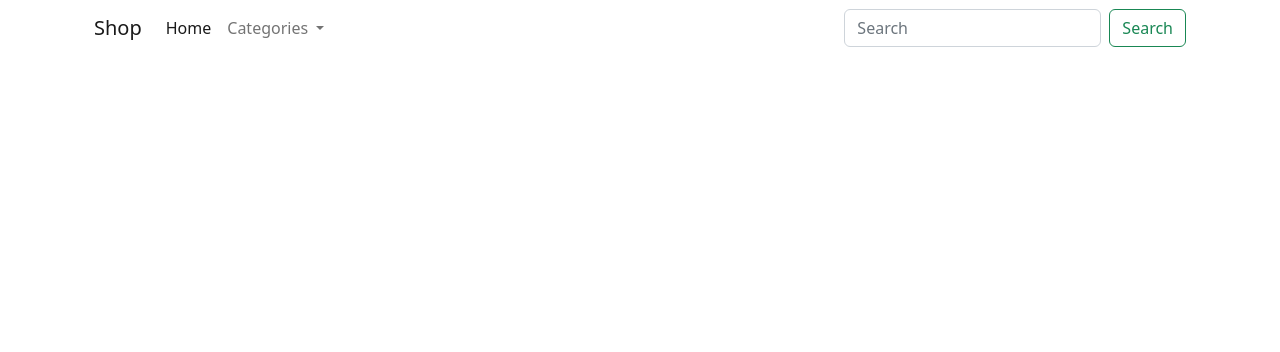
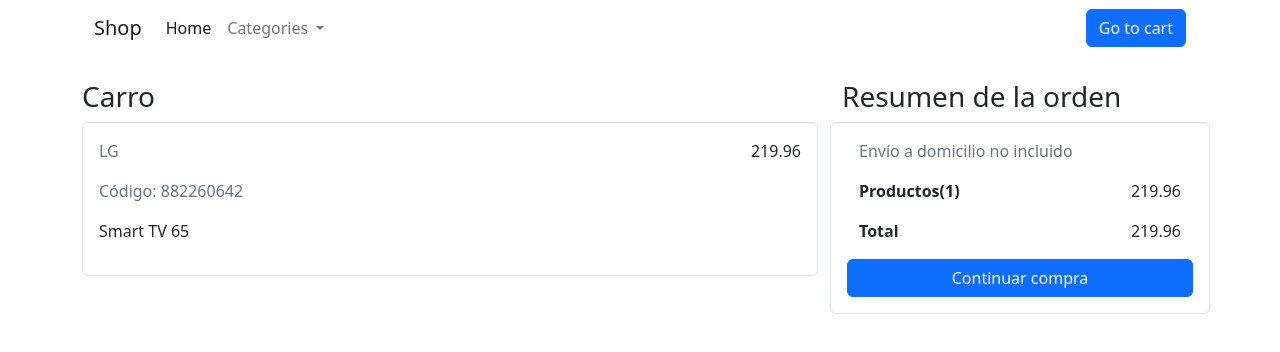
Before and after one commit to RoyHuamanAvila/Shop-Frontend, an Angular app: page /checkout/basket in a window 1280 px wide. Before the commit this address led to /. Shown: the top 352 px of the page. Built offline with nearby package versions, Linux system fonts and the light colour scheme.

Commit message:
feat: basket base

```diff
--- a/src/app/app.component.html
+++ b/src/app/app.component.html
@@ -21,10 +21,11 @@
           </ul>
         </li>
       </ul>
-      <form class="d-flex" role="search">
+<!--       <form class="d-flex" role="search">
         <input class="form-control me-2" type="search" placeholder="Search" aria-label="Search">
         <button class="btn btn-outline-success" type="submit">Search</button>
-      </form>
+      </form> -->
+      <a class="btn btn-primary" href="/checkout/basket">Go to cart</a>
     </div>
   </div>
 </nav>
--- /dev/null
+++ b/src/app/basket/basket.component.html
@@ -0,0 +1,33 @@
+<div class="row mt-4">
+  <div class="col-8">
+    <h3>Carro</h3>
+    <div class="border rounded">
+      <div class="p-3 d-flex justify-content-between">
+        <div>
+          <p class="text-muted">LG</p>
+          <p class="text-muted">Código: 882260642</p>
+          <p>Smart TV 65</p>
+        </div>
+        <div>
+          <p>219.96</p>
+        </div>
+      </div>
+    </div>
+  </div>
+  <div class="col-4">
+    <h3>Resumen de la orden</h3>
+    <div class="border rounded p-3 row">
+      <p class="text-muted">Envío a domicilio no incluido</p>
+      <div class="d-flex justify-content-between">
+        <p class="fw-bold">Productos(1)</p>
+        <p>219.96</p>
+      </div>
+      <div class="d-flex justify-content-between">
+        <p class="fw-bold">Total</p>
+        <p>219.96</p>
+
+      </div>
+      <a class="btn btn-primary" href="#">Continuar compra</a>
+    </div>
+  </div>
+</div>
```
Also changed, not shown: src/app/app.module.ts (+5 -2 lines), src/app/basket/basket.component.ts (added, +10 -0 lines), src/app/basket/basket.component.css (added), 1 other file (tests, documents, lock files or other folders).
